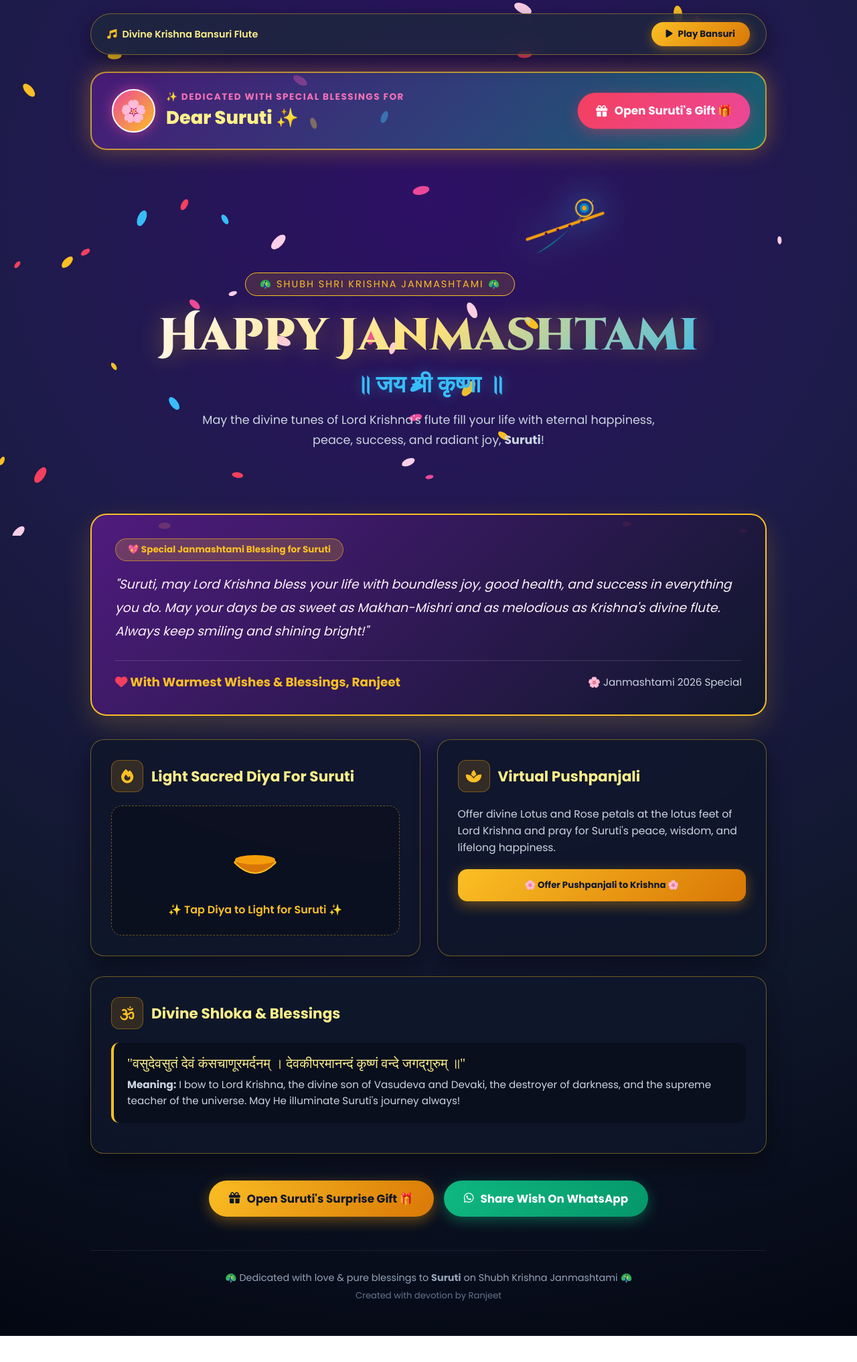
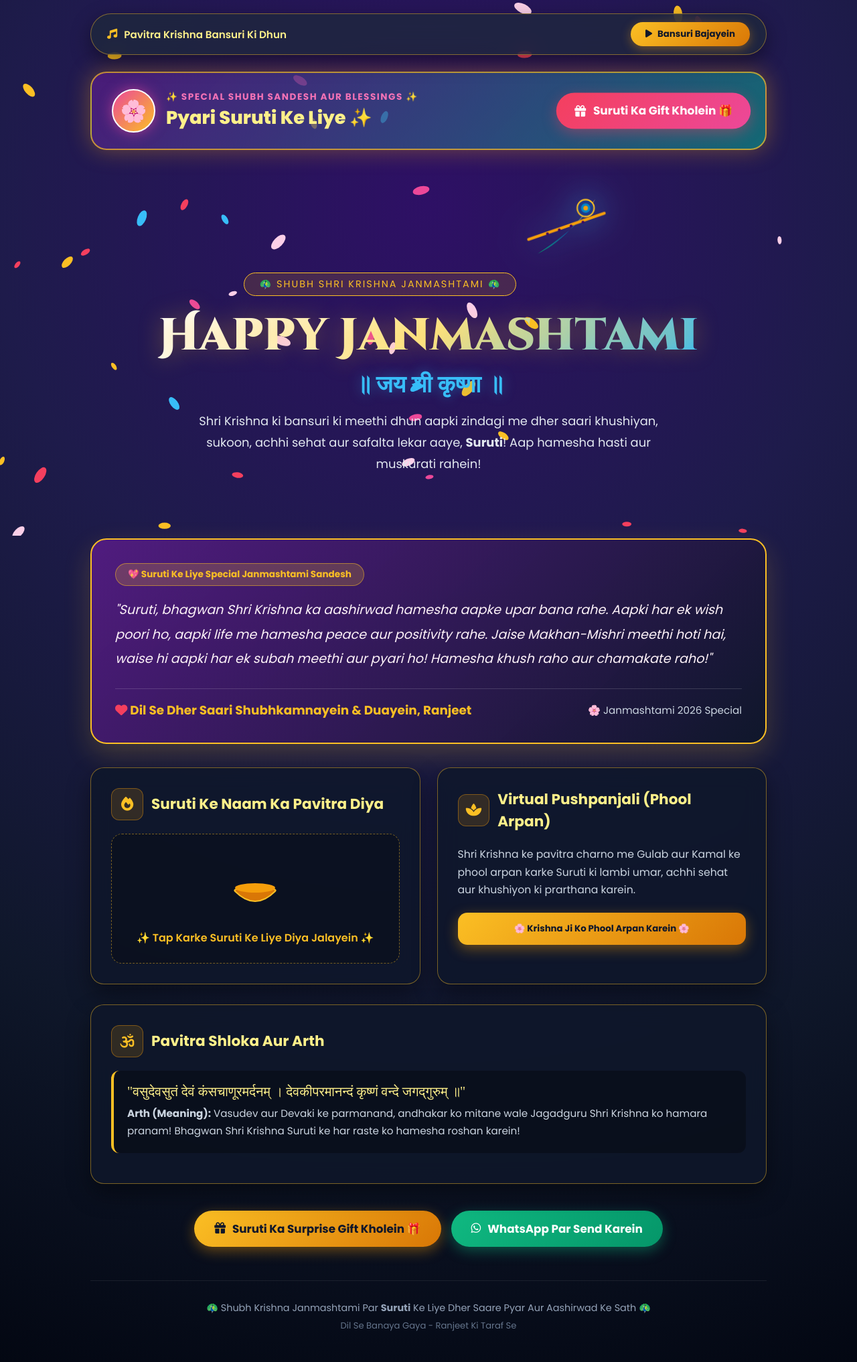
Before and after one commit to Ranjeet2063/happy-suruti, a plain HTML site: page index.html in a window 1280 px wide. Shown: the whole page at 67% size. Before the commit the page ends 1995 px from the top, so only its background shows below. Drawn offline with nearby package versions, Linux system fonts and the light colour scheme; a web font is replaced by a local one.

Commit message:
feat: Full Hinglish update for Suruti Janmashtami website

```diff
--- a/index.html
+++ b/index.html
@@ -3,7 +3,7 @@
 <head>
     <meta charset="UTF-8">
     <meta name="viewport" content="width=device-width, initial-scale=1.0">
-    <title>Happy Krishna Janmashtami ✨ | Dedicated to Suruti</title>
+    <title>Happy Krishna Janmashtami ✨ | Special Dedication to Suruti</title>
     <!-- Google Fonts -->
     <link rel="preconnect" href="https://fonts.googleapis.com">
     <link rel="preconnect" href="https://fonts.gstatic.com" crossorigin>
@@ -22,8 +22,8 @@
             --peacock-teal: #0d9488;
             --divine-purple: #3b0764;
             --deep-night: #090d16;
-            --card-glass: rgba(15, 23, 42, 0.82);
-            --border-gold: rgba(251, 191, 36, 0.4);
+            --card-glass: rgba(15, 23, 42, 0.84);
+            --border-gold: rgba(251, 191, 36, 0.45);
             --pink-accent: #f43f5e;
         }
 
@@ -77,12 +77,12 @@
         }
 
         .audio-title {
-            font-size: 0.9rem;
+            font-size: 0.95rem;
             color: var(--gold-light);
             font-weight: 600;
             display: flex;
             align-items: center;
-            gap: 8px;
+            gap: 10px;
         }
 
         .audio-btn {
@@ -107,7 +107,7 @@
 
         /* 🌸 SURUTI DEDICATION HERO BANNER 🌸 */
         .suruti-banner {
-            background: linear-gradient(135deg, rgba(88, 28, 135, 0.7) 0%, rgba(13, 148, 136, 0.6) 100%);
+            background: linear-gradient(135deg, rgba(88, 28, 135, 0.75) 0%, rgba(13, 148, 136, 0.65) 100%);
             border: 2px solid var(--gold);
             border-radius: 24px;
             padding: 24px 30px;
@@ -195,7 +195,7 @@
 
         .divine-badge {
             display: inline-block;
-            padding: 6px 20px;
+            padding: 6px 22px;
             background: rgba(245, 158, 11, 0.15);
             border: 1px solid var(--gold);
             border-radius: 30px;
@@ -227,11 +227,11 @@
         }
 
         .hero-desc {
-            max-width: 680px;
+            max-width: 720px;
             margin: 0 auto 30px;
-            font-size: 1.1rem;
-            color: #cbd5e1;
-            line-height: 1.7;
+            font-size: 1.12rem;
+            color: #e2e8f0;
+            line-height: 1.8;
         }
 
         /* Floating Mor Pankh Graphic */
@@ -300,9 +300,9 @@
             color: var(--gold-light);
         }
 
-        /* 🌟 SPECIAL DEDICATION CARD FOR SURUTI 🌟 */
+        /* 🌟 SPECIAL HINGLISH DEDICATION CARD FOR SURUTI 🌟 */
         .dedication-card {
-            background: linear-gradient(135deg, rgba(88, 28, 135, 0.85) 0%, rgba(15, 23, 42, 0.95) 100%);
+            background: linear-gradient(135deg, rgba(88, 28, 135, 0.88) 0%, rgba(15, 23, 42, 0.95) 100%);
             border: 2px solid var(--gold);
             border-radius: 24px;
             padding: 35px;
@@ -324,9 +324,9 @@
         }
 
         .heartfelt-msg {
-            font-size: 1.18rem;
+            font-size: 1.2rem;
             color: #fdf2f8;
-            line-height: 1.85;
+            line-height: 1.9;
             font-style: italic;
             margin-bottom: 25px;
         }
@@ -413,7 +413,7 @@
             background: linear-gradient(135deg, #1e1b4b 0%, #0f172a 100%);
             border: 2px solid var(--gold);
             border-radius: 24px;
-            max-width: 550px;
+            max-width: 560px;
             width: 100%;
             padding: 35px 30px;
             text-align: center;
@@ -509,10 +509,10 @@
         <div class="audio-bar">
             <div class="audio-title">
                 <i class="fa-solid fa-music" style="color: var(--gold);"></i>
-                <span>Divine Krishna Bansuri Flute</span>
+                <span>Pavitra Krishna Bansuri Ki Dhun</span>
             </div>
             <button class="audio-btn" id="playAudioBtn" onclick="toggleFluteMusic()">
-                <i class="fa-solid fa-play" id="audioIcon"></i> <span id="audioText">Play Bansuri</span>
+                <i class="fa-solid fa-play" id="audioIcon"></i> <span id="audioText">Bansuri Bajayein</span>
             </button>
         </div>
 
@@ -521,12 +521,12 @@
             <div class="suruti-avatar-wrap">
                 <div class="suruti-avatar">🌸</div>
                 <div>
-                    <div class="suruti-tag">✨ Dedicated With Special Blessings For</div>
-                    <div class="suruti-name-title">Dear Suruti ✨</div>
+                    <div class="suruti-tag">✨ Special Shubh Sandesh Aur Blessings ✨</div>
+                    <div class="suruti-name-title">Pyari Suruti Ke Liye ✨</div>
                 </div>
             </div>
             <button class="btn-open-gift" onclick="openSurpriseModal()">
-                <i class="fa-solid fa-gift"></i> Open Suruti's Gift 🎁
+                <i class="fa-solid fa-gift"></i> Suruti Ka Gift Kholein 🎁
             </button>
         </div>
 
@@ -557,19 +557,19 @@
             <h1 class="main-title">Happy Janmashtami</h1>
             <h2 class="hindi-sub">॥ जय श्री कृष्णा ॥</h2>
             <p class="hero-desc">
-                May the divine tunes of Lord Krishna's flute fill your life with eternal happiness, peace, success, and radiant joy, <strong>Suruti</strong>!
+                Shri Krishna ki bansuri ki meethi dhun aapki zindagi me dher saari khushiyan, sukoon, achhi sehat aur safalta lekar aaye, <strong>Suruti</strong>! Aap hamesha hasti aur muskurati rahein!
             </p>
         </section>
 
         <!-- 🌟 SURUTI PERSONAL HEARTFELT MESSAGE CARD 🌟 -->
         <div class="dedication-card">
-            <div class="special-badge">💖 Special Janmashtami Blessing for Suruti</div>
+            <div class="special-badge">💖 Suruti Ke Liye Special Janmashtami Sandesh</div>
             <p class="heartfelt-msg">
-                "Suruti, may Lord Krishna bless your life with boundless joy, good health, and success in everything you do. May your days be as sweet as Makhan-Mishri and as melodious as Krishna's divine flute. Always keep smiling and shining bright!"
+                "Suruti, bhagwan Shri Krishna ka aashirwad hamesha aapke upar bana rahe. Aapki har ek wish poori ho, aapki life me hamesha peace aur positivity rahe. Jaise Makhan-Mishri meethi hoti hai, waise hi aapki har ek subah meethi aur pyari ho! Hamesha khush raho aur chamakate raho!"
             </p>
             <div class="card-footer-sign">
                 <div class="from-sign">
-                    <i class="fa-solid fa-heart" style="color: #f43f5e;"></i> With Warmest Wishes & Blessings, <strong>Ranjeet</strong>
+                    <i class="fa-solid fa-heart" style="color: #f43f5e;"></i> Dil Se Dher Saari Shubhkamnayein & Duayein, <strong>Ranjeet</strong>
                 </div>
                 <div style="color: #cbd5e1; font-size: 0.95rem;">
                     🌸 Janmashtami 2026 Special
@@ -584,7 +584,7 @@
             <div class="glass-card">
                 <div class="card-header">
                     <div class="card-icon"><i class="fa-solid fa-fire"></i></div>
-                    <div class="card-title">Light Sacred Diya For Suruti</div>
+                    <div class="card-title">Suruti Ke Naam Ka Pavitra Diya</div>
                 </div>
                 <div class="diya-box" id="diyaBox" onclick="toggleDiya()">
                     <svg class="diya-svg" viewBox="0 0 100 100">
@@ -603,7 +603,7 @@
                         </defs>
                     </svg>
                     <p id="diyaStatusText" style="color: var(--gold); font-weight: 600; margin-top: 10px;">
-                        ✨ Tap Diya to Light for Suruti ✨
+                        ✨ Tap Karke Suruti Ke Liye Diya Jalayein ✨
                     </p>
                 </div>
             </div>
@@ -612,13 +612,13 @@
             <div class="glass-card">
                 <div class="card-header">
                     <div class="card-icon"><i class="fa-solid fa-spa"></i></div>
-                    <div class="card-title">Virtual Pushpanjali</div>
+                    <div class="card-title">Virtual Pushpanjali (Phool Arpan)</div>
                 </div>
-                <p style="color: #cbd5e1; font-size: 0.98rem; margin-bottom: 20px; line-height: 1.6;">
-                    Offer divine Lotus and Rose petals at the lotus feet of Lord Krishna and pray for Suruti's peace, wisdom, and lifelong happiness.
+                <p style="color: #cbd5e1; font-size: 0.98rem; margin-bottom: 20px; line-height: 1.7;">
+                    Shri Krishna ke pavitra charno me Gulab aur Kamal ke phool arpan karke Suruti ki lambi umar, achhi sehat aur khushiyon ki prarthana karein.
                 </p>
                 <button class="btn-gold" style="width: 100%; border: none; padding: 14px; border-radius: 14px; font-weight: 700; cursor: pointer; display: flex; justify-content: center; align-items: center; gap: 8px;" onclick="showerFlowers()">
-                    🌸 Offer Pushpanjali to Krishna 🌸
+                    🌸 Krishna Ji Ko Phool Arpan Karein 🌸
                 </button>
             </div>
 
@@ -628,14 +628,14 @@
         <div class="glass-card" style="margin-top: 25px;">
             <div class="card-header">
                 <div class="card-icon"><i class="fa-solid fa-om"></i></div>
-                <div class="card-title">Divine Shloka & Blessings</div>
+                <div class="card-title">Pavitra Shloka Aur Arth</div>
             </div>
             <div style="background: rgba(0,0,0,0.3); padding: 20px; border-radius: 12px; border-left: 4px solid var(--gold); margin-bottom: 15px;">
                 <p style="font-family: 'Yatra One', serif; font-size: 1.25rem; color: var(--gold-light); margin-bottom: 8px;">
                     "वसुदेवसुतं देवं कंसचाणूरमर्दनम् । देवकीपरमानन्दं कृष्णं वन्दे जगद्गुरुम् ॥"
                 </p>
-                <p style="color: #cbd5e1; font-size: 0.95rem; line-height: 1.6;">
-                    <strong>Meaning:</strong> I bow to Lord Krishna, the divine son of Vasudeva and Devaki, the destroyer of darkness, and the supreme teacher of the universe. May He illuminate Suruti's journey always!
+                <p style="color: #cbd5e1; font-size: 0.95rem; line-height: 1.7;">
+                    <strong>Arth (Meaning):</strong> Vasudev aur Devaki ke parmanand, andhakar ko mitane wale Jagadguru Shri Krishna ko hamara pranam! Bhagwan Shri Krishna Suruti ke har raste ko hamesha roshan karein!
                 </p>
             </div>
         </div>
@@ -643,16 +643,16 @@
         <!-- Action Buttons -->
         <div class="action-bar">
             <button class="btn-action btn-gold" onclick="openSurpriseModal()">
-                <i class="fa-solid fa-gift"></i> Open Suruti's Surprise Gift 🎁
+                <i class="fa-solid fa-gift"></i> Suruti Ka Surprise Gift Kholein 🎁
             </button>
-            <a href="https://api.whatsapp.com/send?text=🌸%20Happy%20Krishna%20Janmashtami%20Suruti!%20Check%20out%20this%20special%20divine%20wish%20dedicated%20to%20you:%20https://ranjeet2063.github.io/happy-suruti/" target="_blank" class="btn-action btn-whatsapp">
-                <i class="fa-brands fa-whatsapp"></i> Share Wish On WhatsApp
+            <a href="https://api.whatsapp.com/send?text=🌸%20Happy%20Krishna%20Janmashtami%20Suruti!%20Ye%20special%20divine%20wish%20aapke%20liye%20hai:%20https://ranjeet2063.github.io/happy-suruti/" target="_blank" class="btn-action btn-whatsapp">
+                <i class="fa-brands fa-whatsapp"></i> WhatsApp Par Send Karein
             </a>
         </div>
 
         <footer>
-            <p>🦚 Dedicated with love & pure blessings to <strong>Suruti</strong> on Shubh Krishna Janmashtami 🦚</p>
-            <p style="margin-top: 6px; font-size: 0.82rem; color: #64748b;">Created with devotion by Ranjeet</p>
+            <p>🦚 Shubh Krishna Janmashtami Par <strong>Suruti</strong> Ke Liye Dher Saare Pyar Aur Aashirwad Ke Sath 🦚</p>
+            <p style="margin-top: 6px; font-size: 0.82rem; color: #64748b;">Dil Se Banaya Gaya - Ranjeet Ki Taraf Se</p>
         </footer>
 
     </div>
@@ -662,17 +662,17 @@
         <div class="modal-card" onclick="event.stopPropagation()">
             <button class="close-btn" onclick="closeSurpriseModal()">&times;</button>
             <div style="font-size: 3.5rem; margin-bottom: 10px;">🎁✨🦚</div>
-            <h2 style="color: var(--gold-light); font-size: 1.8rem; font-weight: 800; margin-bottom: 15px;">
-                Special Blessing For Suruti!
+            <h2 style="color: var(--gold-light); font-size: 1.75rem; font-weight: 800; margin-bottom: 15px;">
+                Suruti Ke Liye Special Aashirwad!
             </h2>
-            <p style="color: #f1f5f9; font-size: 1.1rem; line-height: 1.8; margin-bottom: 25px;">
-                "Suruti, on this sacred Janmashtami, may your heart always be filled with joy, peace, and serenity. May Lord Krishna guide every step you take towards happiness and fulfillment!"
+            <p style="color: #f1f5f9; font-size: 1.12rem; line-height: 1.85; margin-bottom: 25px;">
+                "Suruti, is pavitra Janmashtami par Shri Krishna aapke dil ko hamesha khushiyon se bhare rakhein. Aapki zindagi me kabhi koi takleef na aaye aur aap hamesha aage badhein! Radhe Radhe!"
             </p>
             <div style="background: rgba(251, 191, 36, 0.15); border: 1px solid var(--gold); border-radius: 12px; padding: 12px; color: var(--gold); font-weight: 700; margin-bottom: 20px;">
-                🌟 "Radhe Radhe! Shubh Janmashtami!" 🌟
+                🌟 "Radhe Radhe! Shubh Janmashtami Suruti!" 🌟
             </div>
             <button class="btn-gold" style="width: 100%; border: none; padding: 12px; border-radius: 25px; font-weight: 700; cursor: pointer;" onclick="celebrateGift()">
-                🎉 Celebrate With Fireworks! 🎉
+                🎉 Fireworks Aur Gulab Barasayein! 🎉
             </button>
         </div>
     </div>
@@ -782,7 +782,7 @@
             if (!isPlaying) {
                 isPlaying = true;
                 icon.className = 'fa-solid fa-pause';
-                txt.innerText = 'Pause Bansuri';
+                txt.innerText = 'Bansuri Rokein';
                 btn.style.background = 'linear-gradient(135deg, #10b981, #059669)';
 
                 let noteIdx = 0;
@@ -794,7 +794,7 @@
                 isPlaying = false;
                 clearInterval(fluteInterval);
                 icon.className = 'fa-solid fa-play';
-                txt.innerText = 'Play Bansuri';
+                txt.innerText = 'Bansuri Bajayein';
                 btn.style.background = 'linear-gradient(135deg, var(--gold), var(--gold-dark))';
             }
         }
@@ -808,7 +808,7 @@
 
             if (diyaLit) {
                 box.classList.add('diya-lit');
-                status.innerHTML = '🔥 Sacred Diya Is Glowing For Suruti! ✨';
+                status.innerHTML = '🔥 Suruti Ke Liye Pavitra Deepak Jal Raha Hai! ✨';
                 confetti({
                     particleCount: 50,
                     spread: 60,
@@ -817,7 +817,7 @@
                 });
             } else {
                 box.classList.remove('diya-lit');
-                status.innerHTML = '✨ Tap Diya to Light for Suruti ✨';
+                status.innerHTML = '✨ Tap Karke Suruti Ke Liye Diya Jalayein ✨';
             }
         }
 
```
